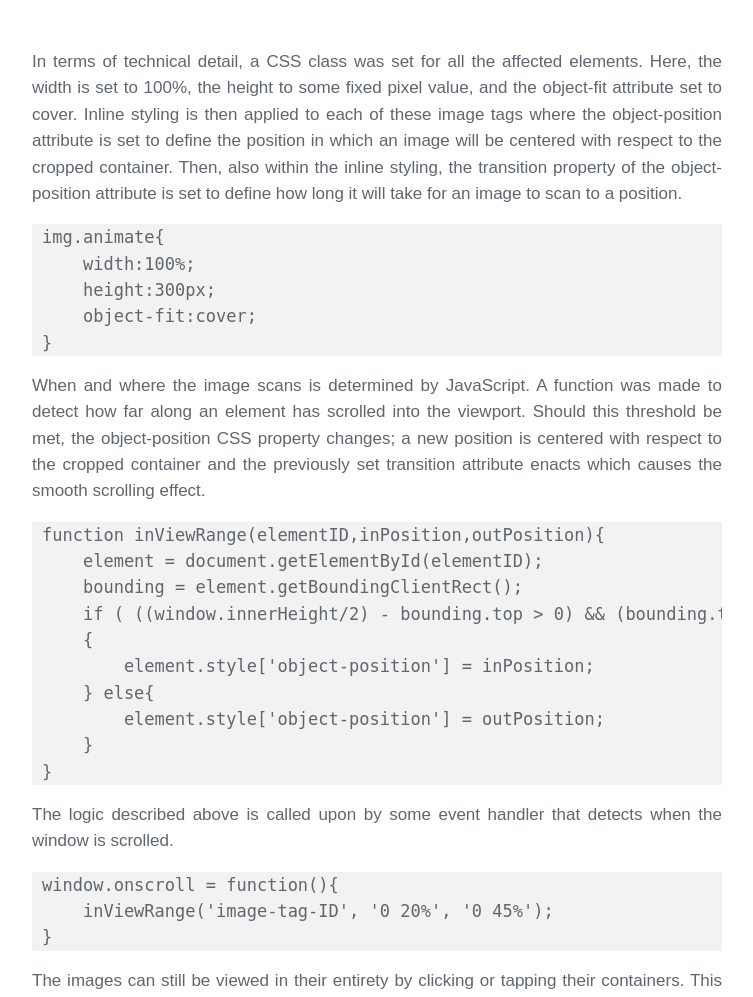
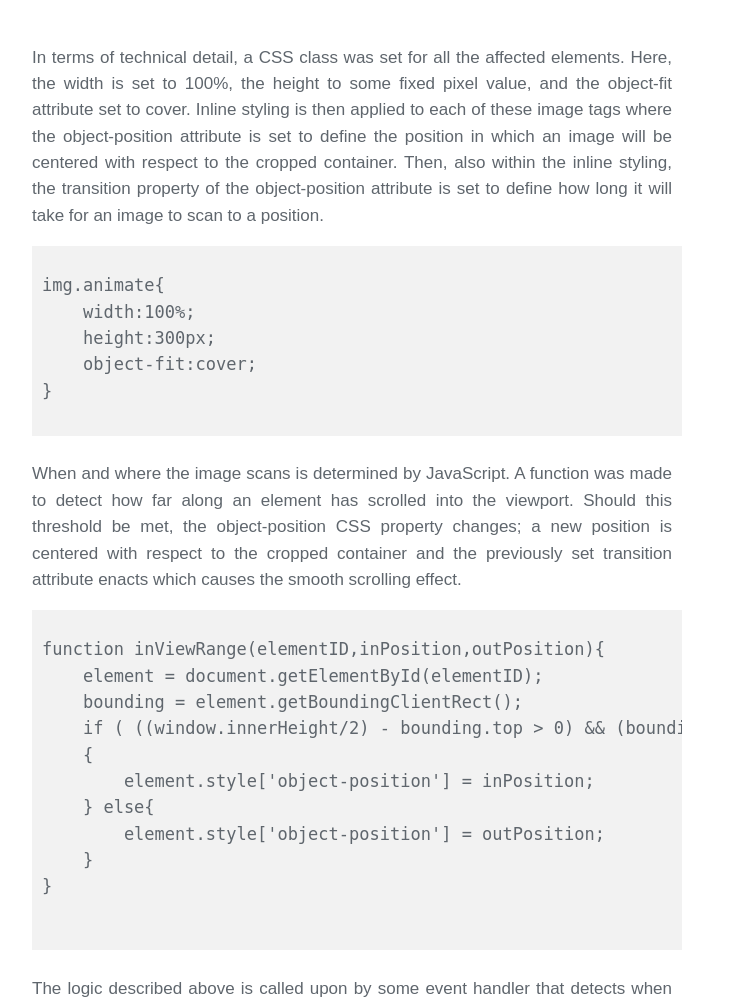
Before and after one commit to alanmmckay/alanmmckay.github.io, a PHP site: page /writings/describe/ in a window 1280 px wide. Shown: the part 2840-3837 px from the top of the page, without its empty margins (288-1041 px from the left). Run offline with PHP 8.4, Linux system fonts and the light colour scheme.

Commit message:
iFrame update to writings/describe/

```diff
--- /dev/null
+++ b/writings/describe/code/01.html
@@ -0,0 +1,16 @@
+<html>
+    <head>
+        <link rel="stylesheet" href="../../../style.css">
+    </head>
+    <body>
+<pre>
+<code class='iframe'>
+img.animate{
+    width:100%;
+    height:300px;
+    object-fit:cover;
+}
+</code>
+</pre>
+    </body>
+</html>
--- /dev/null
+++ b/writings/describe/code/02.html
@@ -0,0 +1,21 @@
+<html>
+    <head>
+        <link rel="stylesheet" href="../../../style.css">
+    </head>
+    <body>
+<pre>
+<code class='iframe'>
+function inViewRange(elementID,inPosition,outPosition){
+    element = document.getElementById(elementID);
+    bounding = element.getBoundingClientRect();
+    if ( ((window.innerHeight/2) - bounding.top > 0) && (bounding.top > 0) )
+    {
+        element.style['object-position'] = inPosition;
+    } else{
+        element.style['object-position'] = outPosition;
+    }
+}
+</code>
+</pre>
+    </body>
+</html>
--- /dev/null
+++ b/writings/describe/code/03.html
@@ -0,0 +1,14 @@
+<html>
+    <head>
+        <link rel="stylesheet" href="../../../style.css">
+    </head>
+    <body>
+<pre>
+<code class='iframe'>
+window.onscroll = function(){
+    inViewRange('image-tag-ID', '0 20%', '0 45%');
+}
+</code>
+</pre>
+    </body>
+</html>
--- a/writings/describe/index.php
+++ b/writings/describe/index.php
@@ -91,45 +91,20 @@ include('../../header.php');
                     <p>
                         In terms of technical detail, a CSS class was set for all the affected elements. Here, the width is set to 100%, the height to some fixed pixel value, and the object-fit attribute set to cover. Inline styling is then applied to each of these image tags where the object-position attribute is set to define the position in which an image will be centered with respect to the cropped container. Then, also within the inline styling, the transition property of the object-position attribute is set to define how long it will take for an image to scan to a position.
                     </p>
-                    <code>
-<pre class='code'>
-img.animate{
-    width:100%;
-    height:300px;
-    object-fit:cover;
-}
-</pre>
-                    </code>
+                    <iframe frameborder="0" style='width:100%;height:190px;overflow:auto' src='code/01.html'>
+                    </iframe>
                     <p>
                         When and where the image scans is determined by JavaScript. A function was made to detect how far along an element has scrolled into the viewport. Should this threshold be met, the object-position CSS property changes; a new position is centered with respect to the cropped container and the previously set transition attribute enacts which causes the smooth scrolling effect.
                     </p>
                     <!--- JAVASCRIPT EXAMPLE! --->
-                    <code>
-<pre class='code'>
-function inViewRange(elementID,inPosition,outPosition){
-    element = document.getElementById(elementID);
-    bounding = element.getBoundingClientRect();
-    if ( ((window.innerHeight/2) - bounding.top > 0) && (bounding.top > 0) )
-    {
-        element.style['object-position'] = inPosition;
-    } else{
-        element.style['object-position'] = outPosition;
-    }
-}
-</pre>
-
-                    </code>
+                    <iframe frameborder="0" style='width:100%;height:340px;overflow:auto' src='code/02.html'>
+                    </iframe>
                     <p>
                         The logic described above is called upon by some event handler that detects when the window is scrolled.
                     </p>
                     <!--- JAVASCRIPT EXAMPLE! --->
-                    <code>
-<pre class='code'>
-window.onscroll = function(){
-    inViewRange('image-tag-ID', '0 20%', '0 45%');
-}
-</pre>
-                    </code>
+                    <iframe frameborder="0" style='width:100%;height:140px;overflow:auto' src='code/03.html'>
+                    </iframe>
                     <p>
                         The images can still be viewed in their entirety by clicking or tapping their containers. This is done by wrapping the figure tag up on an anchor tag which directs to the associated image.
                     </p>
```
